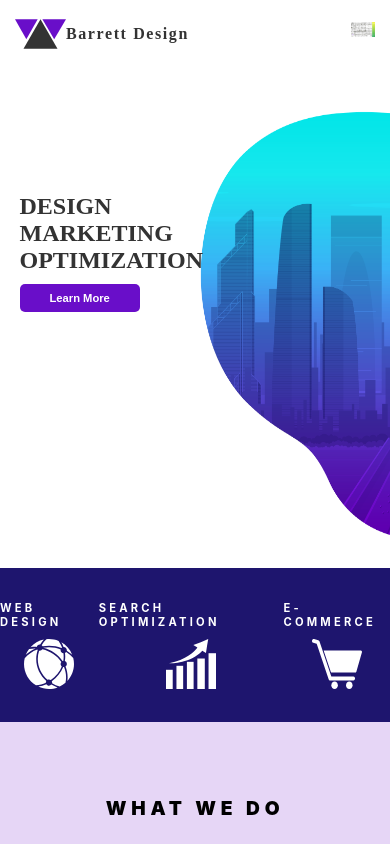
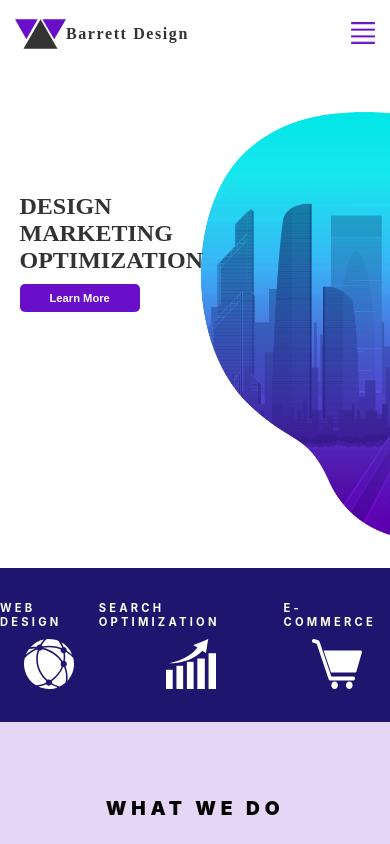
Before and after one commit to ScottYoung91/Marketing-Site, a React (Create React App) app: page / in a window 390 px wide. Shown: the top 844 px of the page. Built offline with nearby package versions, Linux system fonts and the light colour scheme.

Commit message:
hamburger display fix

```diff
--- a/src/components/Navbar/Navbar.js
+++ b/src/components/Navbar/Navbar.js
@@ -23,7 +23,7 @@ const Navbar = () => {
 					}}
 				>
 					<img
-						src={'./assets/icon-hamburger.svg'}
+						src={'./assets/icon-hamburger.png'}
 						alt='nav-button'
 						className='hamburger'
 					/>
```
Also changed, not shown: public/assets/icon-hamburger.png (added), public/assets/icon-hamburger.svg (deleted).
